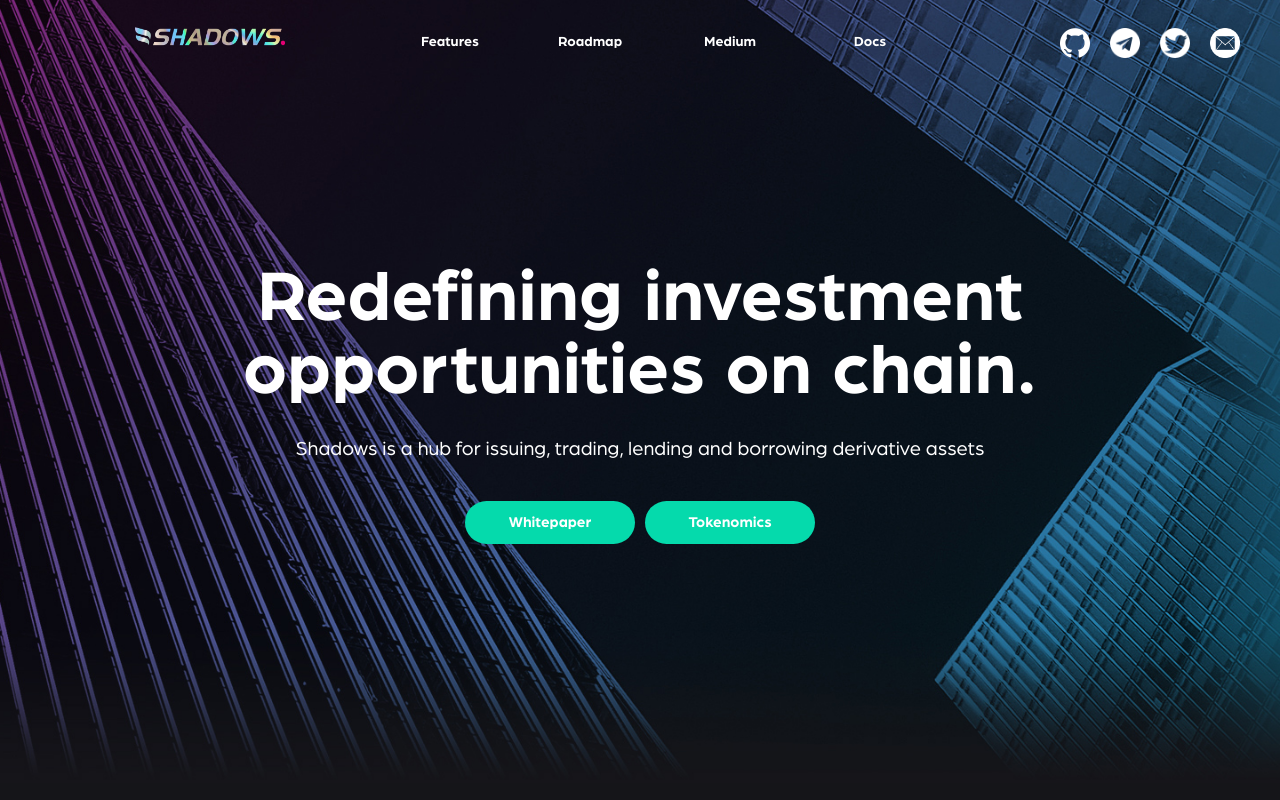
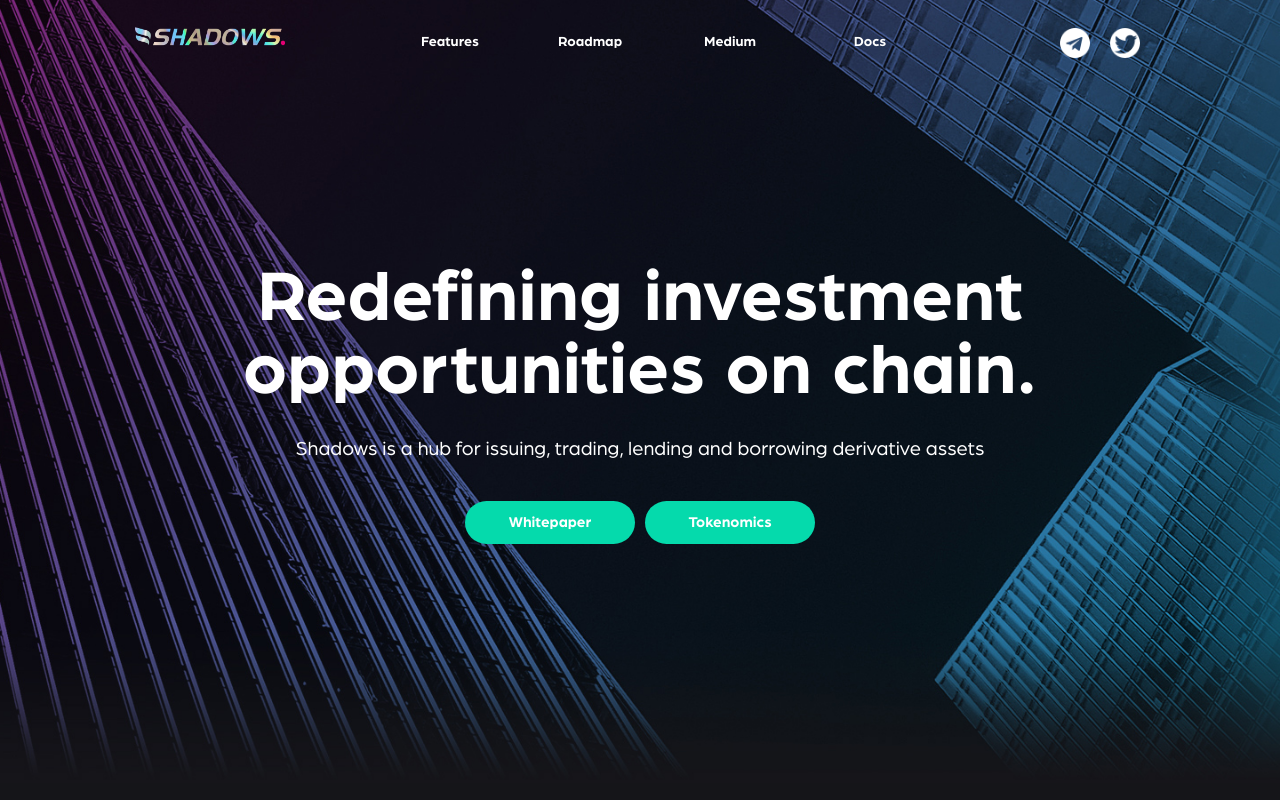
Before and after one commit to ShadowsNetwork/shadows-official-website, a Vue app: page / in a window 1280 px wide. Shown: the top 800 px of the page. Built offline with nearby package versions, Linux system fonts and the light colour scheme.

Commit message:
minor fixes

```diff
--- a/src/App.vue
+++ b/src/App.vue
@@ -26,18 +26,14 @@
           </ul>
         </el-col>
         <el-col :xl="2" :lg="2" :md="2" :sm="2" :xs="2" />
-         <el-col :xl="1" :lg="1" :md="1" :sm="1" :xs="1" style="text-align:right;">
-          <a href="https://github.com/ShadowsNetwork" target="_blank"><img class="twitter" src="./assets/image/dashboard/github.png"></a>
-        </el-col>
+
         <el-col :xl="1" :lg="1" :md="1" :sm="1" :xs="1">
           <a href="https://t.me/Shadows_defi" target="_blank"><img class="fly" src="./assets/image/dashboard/fly.png"></a>
         </el-col>
         <el-col :xl="1" :lg="1" :md="1" :sm="1" :xs="1" style="text-align:right;">
           <a href="https://twitter.com/shadows_defi" target="_blank"><img class="twitter" src="./assets/image/dashboard/twitter.png"></a>
         </el-col>
-        <el-col :xl="1" :lg="1" :md="1" :sm="1" :xs="1" style="text-align:right;">
-          <a href="mailto:contact@shadows.link" target="_blank"><img class="twitter" src="./assets/image/dashboard/email.png"></a>
-        </el-col>
+
 
 
 
--- a/src/components/dashboardView/trader/index.vue
+++ b/src/components/dashboardView/trader/index.vue
@@ -9,7 +9,7 @@
 
     <div class="traderText wow slideInRight" data-wow-duration="2.5s" data-wow-delay="0.3s">
       <span>Asset Classes</span>
-      <span>Invest in a wide variety of derivative asset classes: Fiat Currencies (USD, EUR), Crypto Currencies (BTC, ETH), Commodities (GOLD, SILVER), Equities (TSLA, AAPL), and many more.</span>
+      <span>Crypto investors can enrich their portfolios by holding derivative assets such as gold, tesla stock, or oil commodities all while receiving staking rewards from the ecosystem.</span>
     </div>
 
     <div class="wow bounceIn globe" data-wow-duration="4.5s" data-wow-delay="0.3s" >
```
Also changed, not shown: src/assets/image/features/featuresPowerful/Rectangle2.png.
